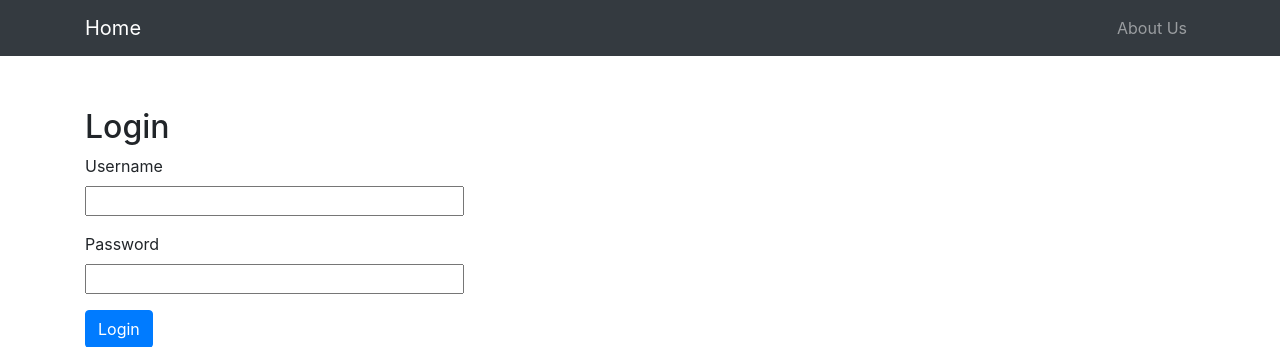
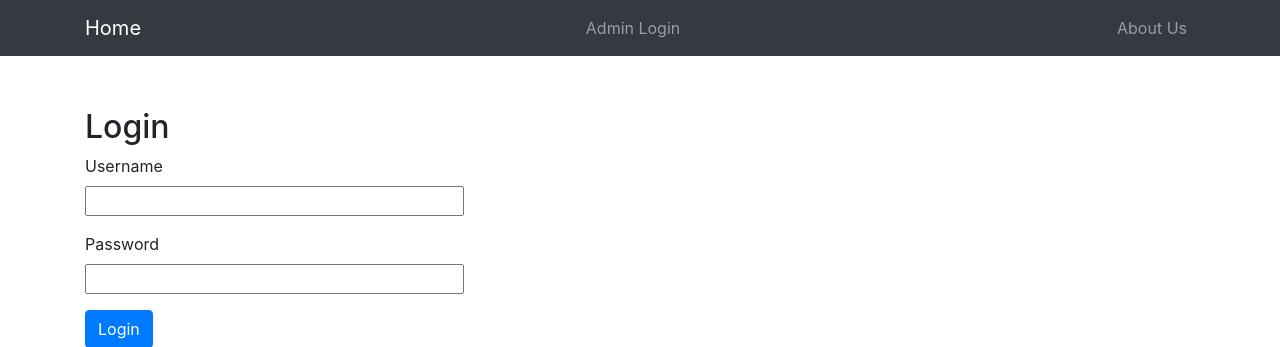
Before and after one commit to SandaruwanSan/CTEC-31042-Group-Project-Team-Debugging-Dynamos, a Flask app: page /login in a window 1280 px wide. Shown: the top 347 px of the page. Run offline with Flask 3, Linux system fonts and the light colour scheme; some libraries are stand-ins or nearby versions.

Commit message:
update login_add_link_adminlogin

```diff
--- a/templates/login.html
+++ b/templates/login.html
@@ -30,6 +30,14 @@
             <button class="navbar-toggler" type="button" data-toggle="collapse" data-target="#navbarNav" aria-controls="navbarNav" aria-expanded="false" aria-label="Toggle navigation">
                 <span class="navbar-toggler-icon"></span>
             </button>
+            <div class="collapse navbar-collapse" id="navbarNav">
+                <ul class="navbar-nav ml-auto">
+                    <li class="nav-item">
+                        <a class="nav-link" href="{{ url_for('admin_login') }}">Admin Login</a>
+                    </li>
+                    <!-- Add more necessary sections here -->
+                </ul>
+            </div>
             <div class="collapse navbar-collapse" id="navbarNav">
                 <ul class="navbar-nav ml-auto">
                     <li class="nav-item">
```
